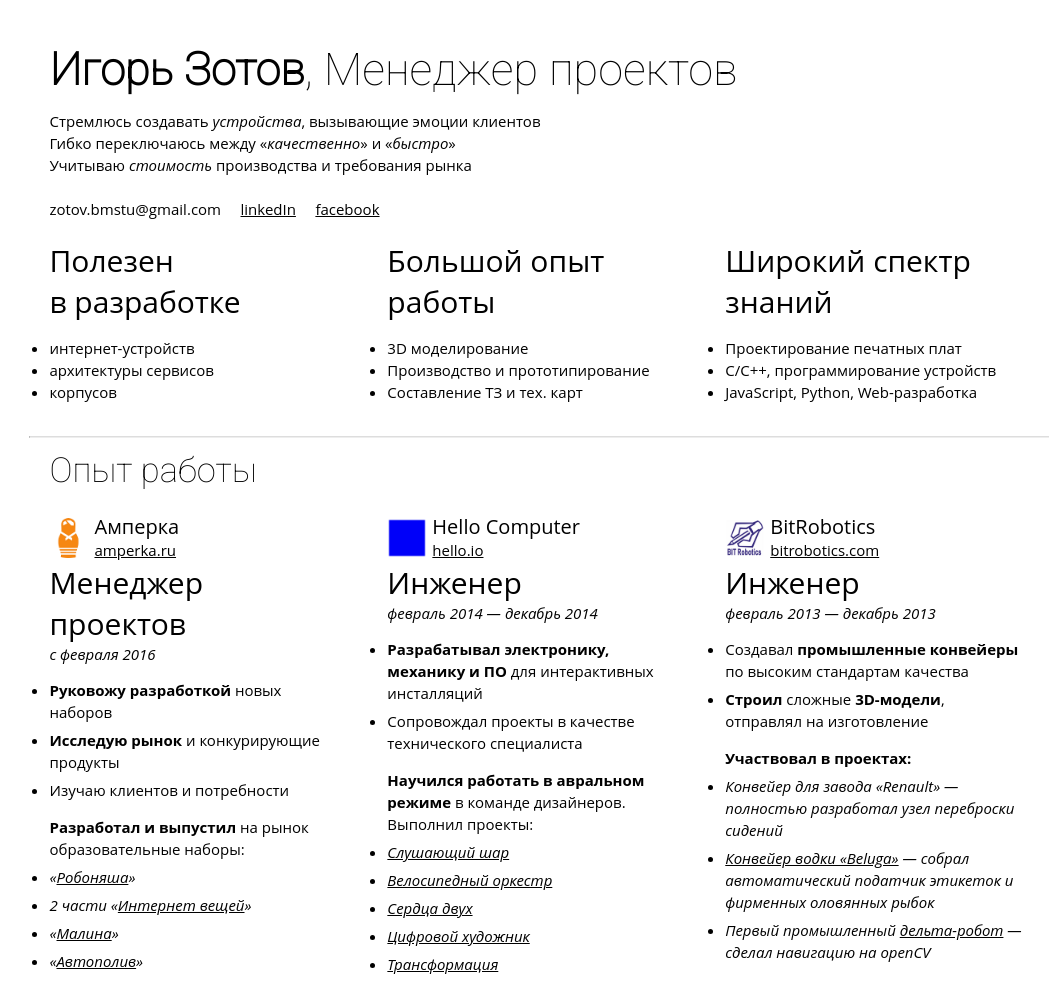
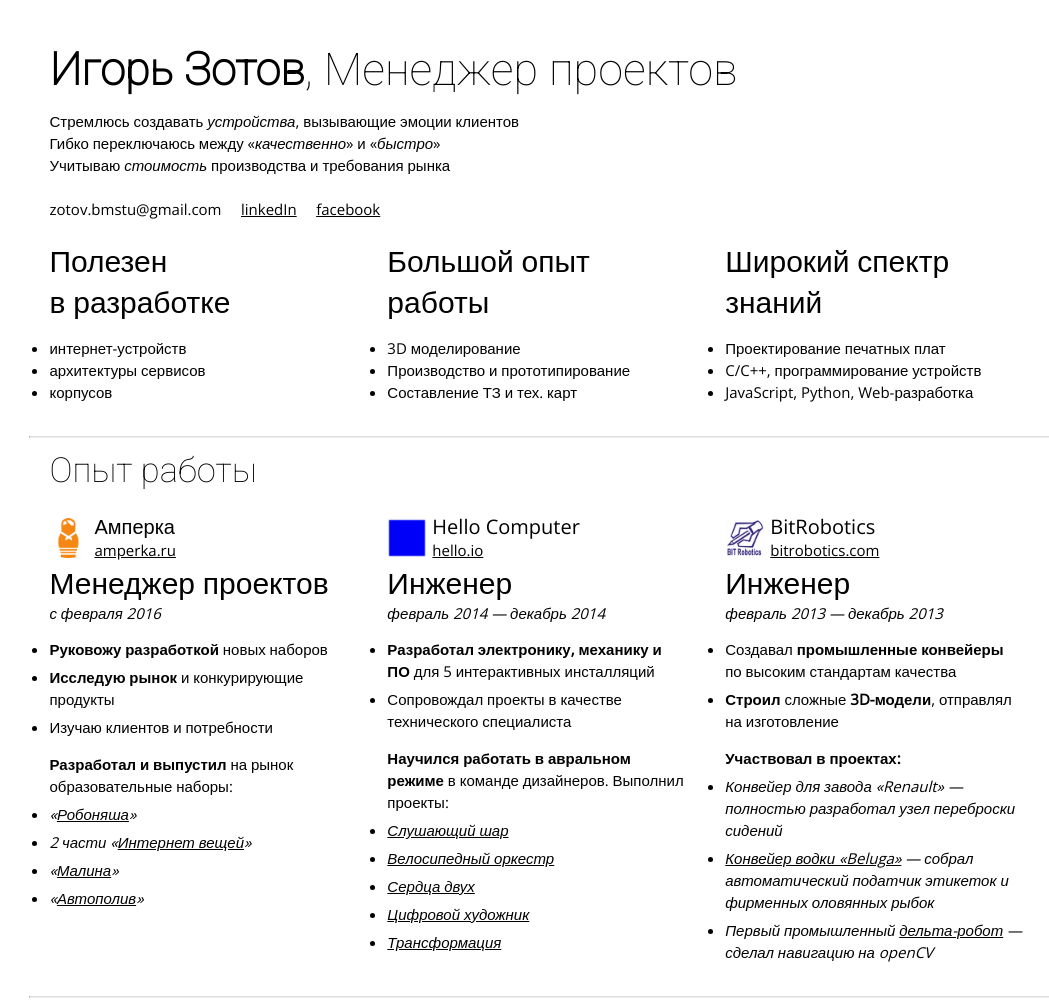
Before and after one commit to igrztv/igrztv.github.io, a plain HTML site: page ru/index.html in a window 1280 px wide. Shown: the top 1003 px of the page, without its empty margins (99-1148 px from the left). Drawn offline with nearby package versions, Linux system fonts and the light colour scheme.

Commit message:
open sans

```diff
--- a/css/style.css
+++ b/css/style.css
@@ -1,7 +1,7 @@
 body {
 	margin: 40px auto;
 	width: 80%;
-	font-family: Open Sans;
+	font-family: 'Open Sans', sans-serif;
 	font-size: 15px;
 }
 
--- a/ru/index.html
+++ b/ru/index.html
@@ -14,6 +14,7 @@
 	<link rel="shortcut icon" href="/favicon.png" type="image/png">
 	<meta charset="utf-8" />
 	<link href="https://fonts.googleapis.com/css?family=Roboto:100" rel="stylesheet" />
+	<link href="https://fonts.googleapis.com/css?family=Open+Sans" rel="stylesheet" />
 	<script>
 		var projects = '';
 
--- a/ru/jobs.json
+++ b/ru/jobs.json
@@ -26,7 +26,7 @@
 		"item-title": "Инженер",
 		"item-dates": "февраль 2014 — декабрь 2014",
 		"item-description": [
-			"<b>Разрабатывал электронику, механику и ПО</b> для интерактивных инсталляций",
+			"<b>Разработал электронику, механику и ПО</b> для 5 интерактивных инсталляций",
 			"Сопровождал проекты в качестве технического специалиста"
 		],
 		"goal": "<b>Научился работать в авральном режиме</b> в команде дизайнеров. Выполнил проекты:",
```
